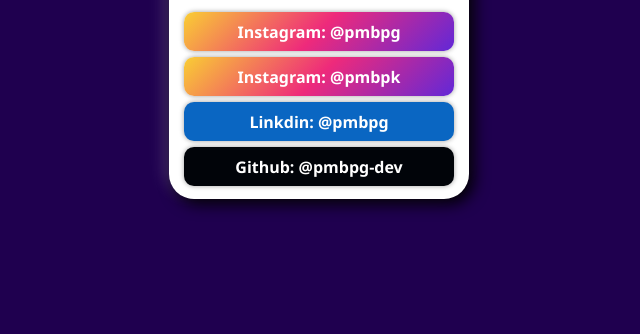
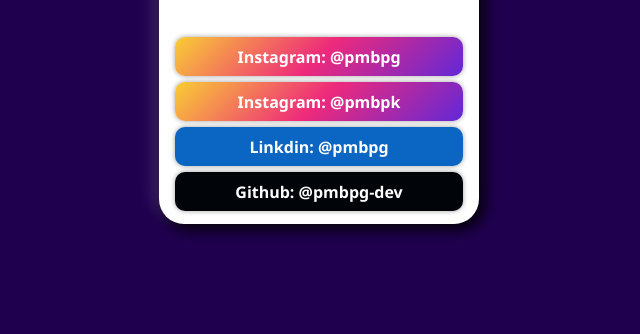
Before and after one commit to pmbpg-dev/profile-card-, a plain HTML site: page index.html in a window 1280 px wide. Shown: the part 466-800 px from the top of the page, without its empty margins (321-961 px from the left). Drawn offline with Linux system fonts and the light colour scheme; a web font is replaced by a local one.

Commit message:
change card size

```diff
--- a/style.css
+++ b/style.css
@@ -15,8 +15,8 @@
 }
 
 .card {
-  width: 300px;
-  height: 530px;
+  width: 320px;
+  height: 580px;
   background-color: #fff;
   border-radius: 25px;
   display: flex;
@@ -53,7 +53,7 @@
   margin-bottom: 10px;
 }
 .card p {
-  font-family: "Segoe UI", Tahoma, Geneva, Verdana, sans-serif;
+  /* font-family: Arial, Helvetica, sans-serif; */
   text-align: left;
   width: 100%;
 }
```
